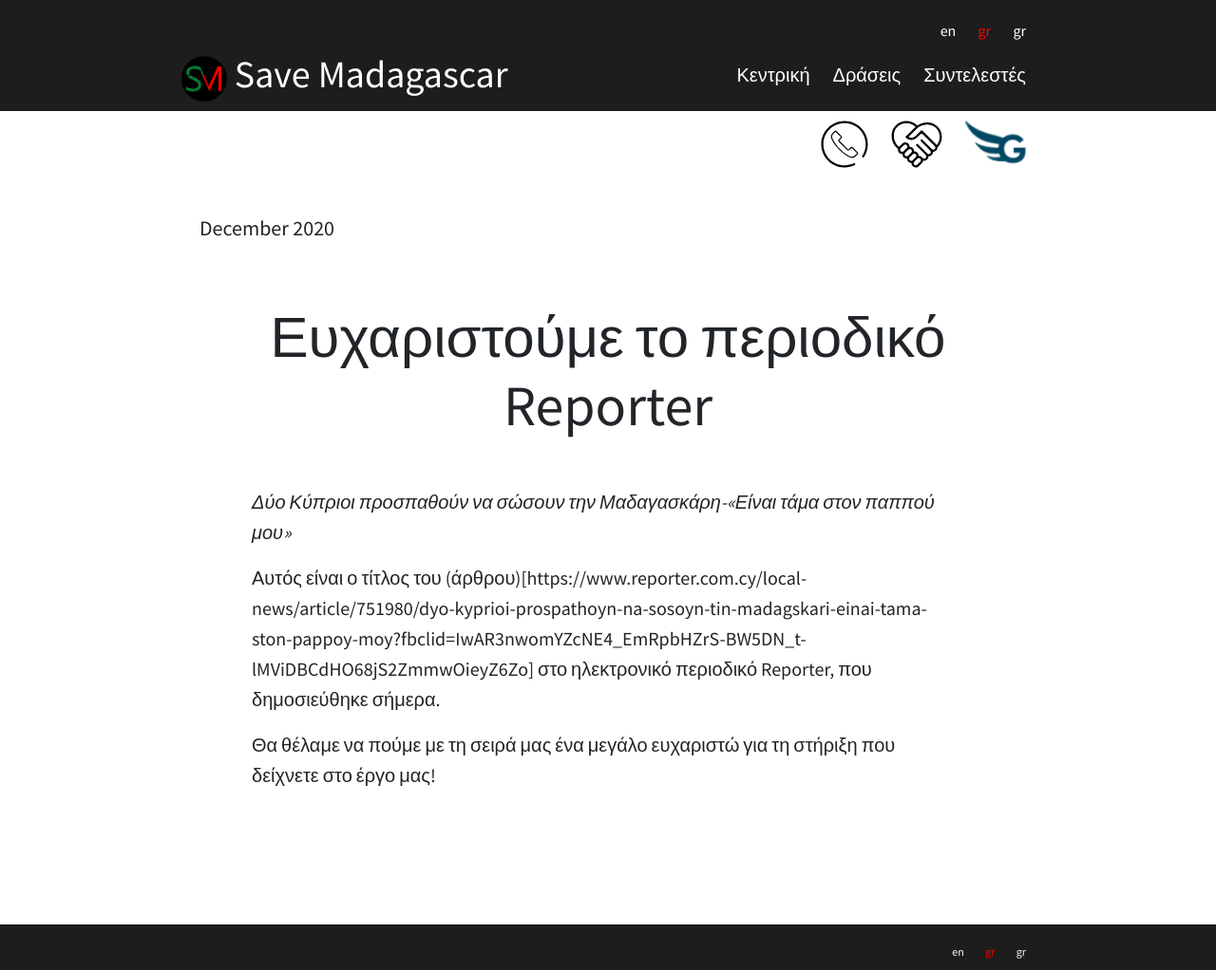
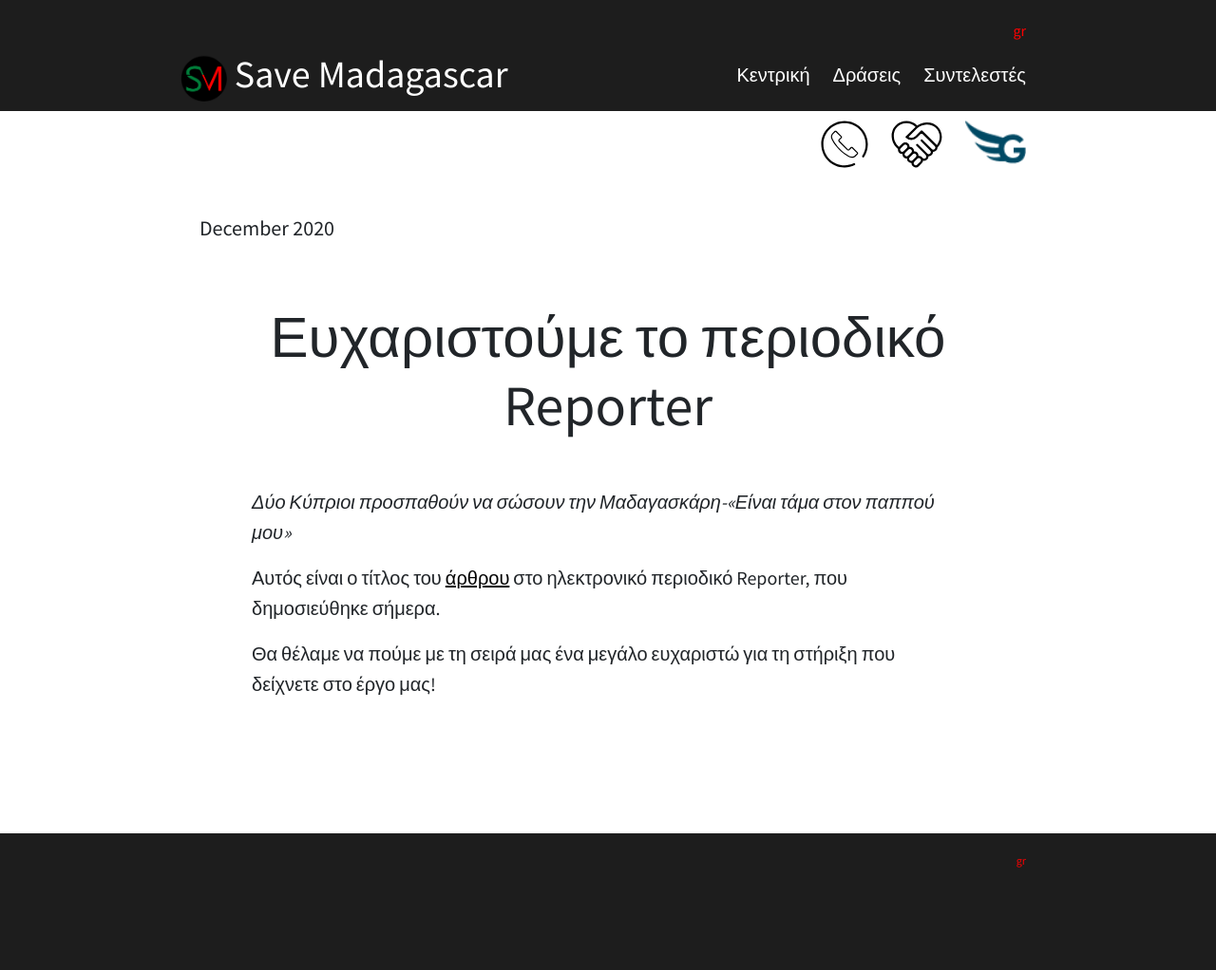
Before and after one commit to at07cm1/smadagascar_site, a Jekyll site: the page built from _posts/updates/2020-12-03-Reporter_thank_you.md, in a window 1280 px wide. Shown: the whole page at 95% size. Built offline with Jekyll 4.4.1, drawn with Linux system fonts in a browser that asks for light colours; after the commit the page ends 926 px from its top, so only the background shows below that; some of the changed lines change nothing that is shown.

Commit message:
Update 2020-12-03-Reporter_thank_you.md

```diff
--- a/_posts/updates/2020-12-03-Reporter_thank_you.md
+++ b/_posts/updates/2020-12-03-Reporter_thank_you.md
@@ -1,8 +1,8 @@
 ---
 title: "Ευχαριστούμε το περιοδικό Reporter"
 layout: post
-category: Updates
-lang_id: church
+category: News
+lang_id: reporter
 lang: gr
 avatar: "/media/post_pictures/reporter_thank_you/reporter_logo_square.png"
 fb_avatar: "/media/post_pictures/reporter_thank_you/reporter_logo_square.png"
@@ -11,6 +11,6 @@
 
 *Δύο Κύπριοι προσπαθούν να σώσουν την Μαδαγασκάρη-«Είναι τάμα στον παππού μου»*
 
-Αυτός είναι ο τίτλος του (άρθρου)[https://www.reporter.com.cy/local-news/article/751980/dyo-kyprioi-prospathoyn-na-sosoyn-tin-madagskari-einai-tama-ston-pappoy-moy?fbclid=IwAR3nwomYZcNE4_EmRpbHZrS-BW5DN_t-lMViDBCdHO68jS2ZmmwOieyZ6Zo] στο ηλεκτρονικό περιοδικό Reporter, που δημοσιεύθηκε σήμερα.
+Αυτός είναι ο τίτλος του <a href="https://www.reporter.com.cy/local-news/article/751980/dyo-kyprioi-prospathoyn-na-sosoyn-tin-madagskari-einai-tama-ston-pappoy-moy?fbclid=IwAR3nwomYZcNE4_EmRpbHZrS-BW5DN_t-lMViDBCdHO68jS2ZmmwOieyZ6Zo">άρθρου</a> στο ηλεκτρονικό περιοδικό Reporter, που δημοσιεύθηκε σήμερα.
 
 Θα θέλαμε να πούμε με τη σειρά μας ένα μεγάλο ευχαριστώ για τη στήριξη που δείχνετε στο έργο μας!
```
